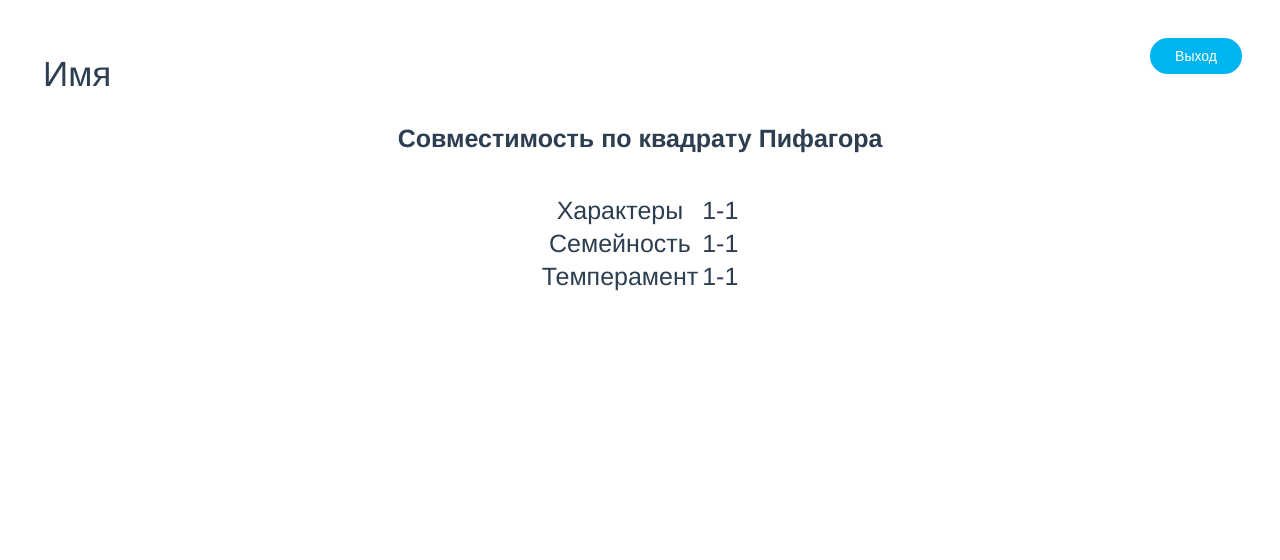
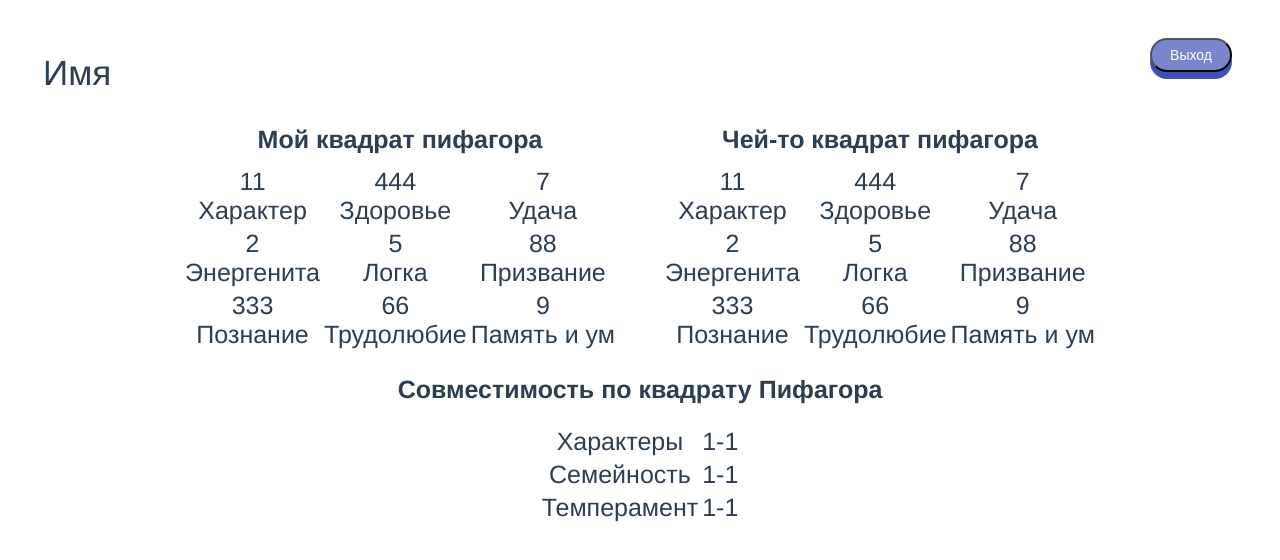
Before and after one commit to call-him-for-coffee/psycho-matrix, a Vue app in the folder vueproject/: page /compare in a window 1280 px wide. Shown: the top 560 px of the page. Built offline with nearby package versions, Linux system fonts and the light colour scheme.

Commit message:
button+compare

```diff
--- a/vueproject/src/views/AboutView.vue
+++ b/vueproject/src/views/AboutView.vue
@@ -3,7 +3,7 @@
   <div>
     <div class="container">
       <span class="name">Имя</span>
-      <nav><router-link to="/"><button class="button">Выход</button></router-link></nav>
+      <nav><router-link to="/"><button class="btn-11">Выход</button></router-link></nav>
   </div>
 
     <div class="InputData">
@@ -52,7 +52,7 @@
       <div align="left" class="titleS">  Расшифровка квадрата Пифагора</div>
       <div align="left" class="mainS">info</div>
       <div align="left" class="titleS">  Список участников</div>
-      <div align="left" class="mainS">info<nav><router-link to="/compare"><button class="button">Сравнить</button></router-link></nav></div>
+      <div align="left" class="mainS">info<nav><router-link to="/compare"><button class="btn-11">Сравнить</button></router-link></nav></div>
     </div>
 
   </div>
@@ -69,6 +69,26 @@ export default {
 </script>
 
 <style>
+.btn-11 {
+  background: #7986cb;
+  font-size: 14px;
+  color: white;
+  border-radius: 7px;
+  box-shadow: 0 7px 0px #3f51b5;
+  display: inline-block;
+  transition: all .2s;
+  position: relative;
+  padding: 10px 25px;
+  position: relative;
+  top: 0;
+  cursor: pointer;
+  margin:0 10px;
+}
+ .btn-11:active {
+  top: 3px;
+  box-shadow: 0 2px 0px #3f51b5;
+  transition: all .2s;
+}
 .titleS{
   font-size: 25px;
   margin-top: 10px;
--- a/vueproject/src/views/CompareView.vue
+++ b/vueproject/src/views/CompareView.vue
@@ -2,10 +2,47 @@
 
     <div class="container">
       <span class="name">Имя</span>
-      <nav><router-link to="/"><button class="button">Выход</button></router-link></nav>
+      <nav><router-link to="/"><button class="btn-11">Выход</button></router-link></nav>
      </div>
-
- <div class="title"><b>Совместимость по квадрату Пифагора</b></div>
+     <div align="center">
+      <table>
+        <tr>
+          <td>
+            <div class="f">
+            <div class="titlesquare" align="center"><b>Мой квадрат пифагора</b></div>
+            <table class="square">
+              <tr>
+                <td><div>11</div><div>Характер</div></td><td><div>444</div><div>Здоровье</div></td><td><div>7</div><div>Удача</div></td>
+              </tr>
+              <tr>
+                <td><div>2</div><div>Энергенита</div></td><td><div>5</div><div>Логка</div></td><td><div>88</div><div>Призвание</div></td>
+              </tr>
+              <tr>
+                <td><div>333</div><div>Познание</div></td><td><div>66</div><div>Трудолюбие</div></td><td><div>9</div><div>Память и ум</div></td>
+              </tr>
+            </table>
+          </div>
+          </td>
+          <td>
+            <div class="f">
+            <div class="titlesquare" align="center"><b>Чей-то квадрат пифагора</b></div>
+            <table class="square">
+              <tr>
+                <td><div>11</div><div>Характер</div></td><td><div>444</div><div>Здоровье</div></td><td><div>7</div><div>Удача</div></td>
+              </tr>
+              <tr>
+                <td><div>2</div><div>Энергенита</div></td><td><div>5</div><div>Логка</div></td><td><div>88</div><div>Призвание</div></td>
+              </tr>
+              <tr>
+                <td><div>333</div><div>Познание</div></td><td><div>66</div><div>Трудолюбие</div></td><td><div>9</div><div>Память и ум</div></td>
+              </tr>
+            </table>
+          </div>
+          </td>
+        </tr>
+      </table>
+     </div>
+ <div class="titleS"><b>Совместимость по квадрату Пифагора</b></div>
  <div class="compare" align="center">
  <table>
     <tr>
@@ -24,7 +61,43 @@
 
 </script>
 <style>
-.title{
+.f{
+  margin-top: 20px;
+  margin-bottom: 20px;
+  margin-left: 20px;
+  margin-right: 20px;
+}
+.titlesquare{
+  font-size: 25px;
+  margin-top: 10px;
+  margin-bottom: 10px;
+  margin-left: 10px;
+  margin-right: 10px;
+}
+.square{
+  font-size: 25px;
+}
+.btn-11 {
+  background: #7986cb;
+  font-size: 14px;
+  color: white;
+  border-radius: 20px;
+  box-shadow: 0 7px 0px #3f51b5;
+  display: inline-block;
+  transition: all .2s;
+  position: relative;
+  padding: 7px 18px;
+  position: relative;
+  top: 0;
+  cursor: pointer;
+  margin:0 10px;
+}
+ .btn-11:active {
+  top: 3px;
+  box-shadow: 0 2px 0px #3f51b5;
+  transition: all .2s;
+}
+.titleS{
     font-size: 25px;
 }
 td{
--- a/vueproject/src/views/HomeView.vue
+++ b/vueproject/src/views/HomeView.vue
@@ -13,8 +13,8 @@
                     <input type="password" v-model="password" class="form-control" id="inputPassword"  name="password" placeholder="Password" required>
                 </div>
                 <div><nav>
-                    <button type="submit" class="btn">Войти</button>
-                    <router-link to="/registration"><button type="submit" class="btn">Регистрация</button></router-link>
+                    <button type="submit" class="btn-11">Войти</button>
+                    <router-link to="/registration"><button type="submit" class="btn-11">Регистрация</button></router-link>
                 </nav></div>
             </form>
         </div>
@@ -58,6 +58,26 @@ export default {
 
 
 <style>
+.btn-11 {
+  background: #7986cb;
+  font-size: 14px;
+  color: white;
+  border-radius: 20px;
+  box-shadow: 0 7px 0px #3f51b5;
+  display: inline-block;
+  transition: all .2s;
+  position: relative;
+  padding: 7px 18px;
+  position: relative;
+  top: 0;
+  cursor: pointer;
+  margin:0 10px;
+}
+ .btn-11:active {
+  top: 3px;
+  box-shadow: 0 2px 0px #3f51b5;
+  transition: all .2s;
+}
 .title{
   font-size: 120px;
   padding: 20px;
--- a/vueproject/src/views/RegistrationView.vue
+++ b/vueproject/src/views/RegistrationView.vue
@@ -15,8 +15,8 @@
                 </div>
 
                 <div><nav>
-                    <button type="submit" class="btn">Зарегестрироваться</button>
-                    <router-link to="/"><button type="submit" class="btn">Вход</button></router-link>
+                    <button type="submit" class="btn-11">Зарегестрироваться</button>
+                    <router-link to="/"><button type="submit" class="btn-11">Вход</button></router-link>
                 </nav></div>
             </form>
         </div>
@@ -49,7 +49,7 @@ export default {
       })
       .then(response => {
         console.log(response.data);
-        // to /login
+        this.$router.push('/about');
       })
       .catch(error => {
         var responseText = error.request.responseText;
@@ -65,6 +65,26 @@ export default {
 
 
 <style>
+.btn-11 {
+  background: #7986cb;
+  font-size: 14px;
+  color: white;
+  border-radius: 20px;
+  box-shadow: 0 7px 0px #3f51b5;
+  display: inline-block;
+  transition: all .2s;
+  position: relative;
+  padding: 7px 18px;
+  position: relative;
+  top: 0;
+  cursor: pointer;
+  margin:0 10px;
+}
+ .btn-11:active {
+  top: 3px;
+  box-shadow: 0 2px 0px #3f51b5;
+  transition: all .2s;
+}
 .title{
 font-size: 120px;
 padding: 20px;
```
